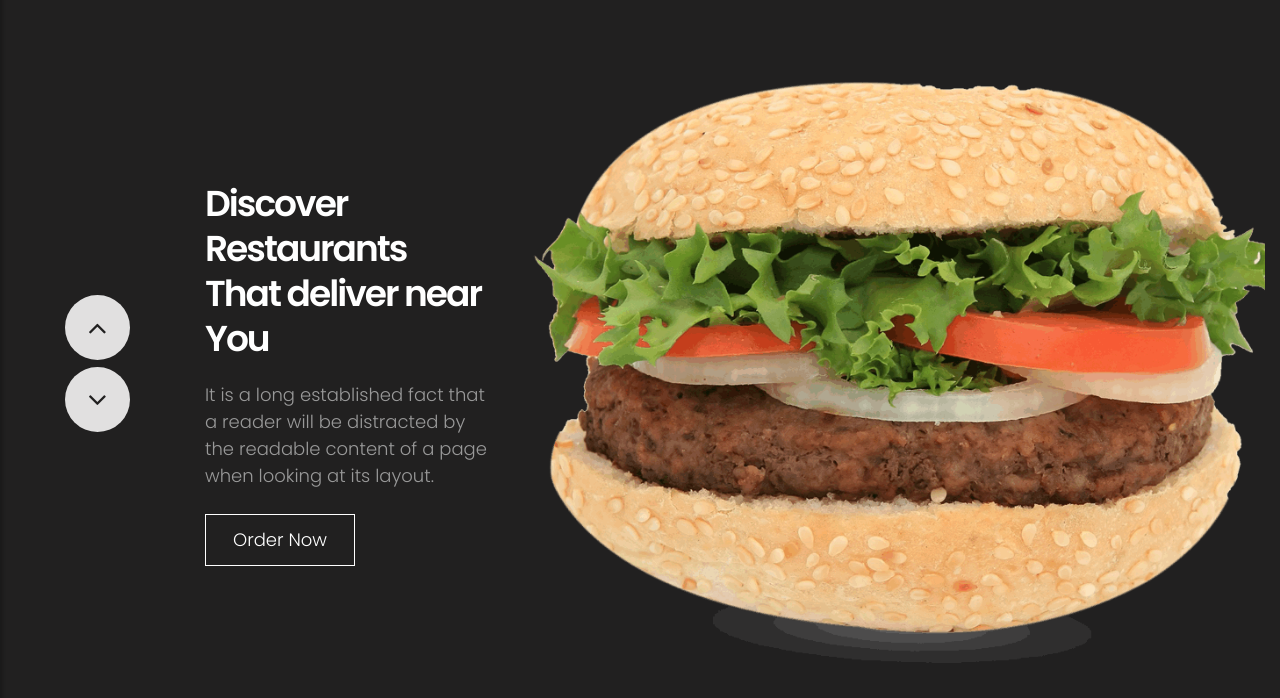
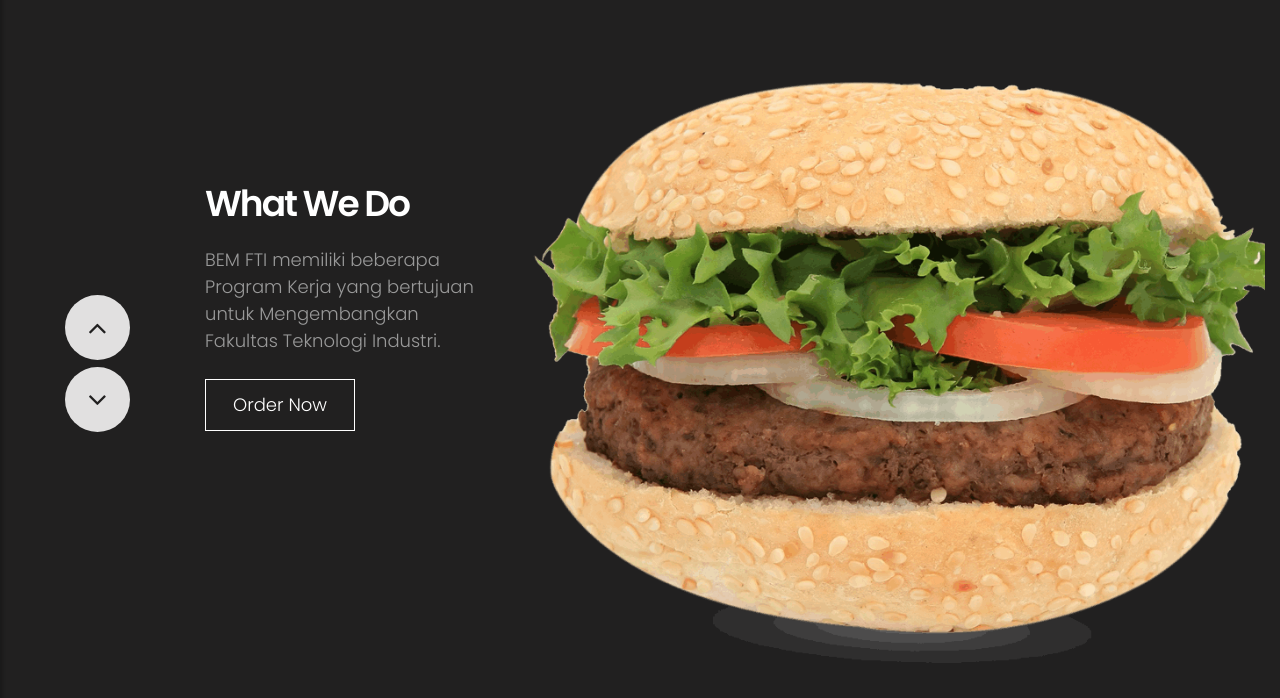
Before and after one commit to Bemftitrisakti/Bemftitrisakti.github.io, a plain HTML site: page index.html in a window 1280 px wide. Shown: the part 102-800 px from the top of the page. Drawn offline with Linux system fonts and the light colour scheme.

Commit message:
Update index.html

```diff
--- a/index.html
+++ b/index.html
@@ -113,9 +113,10 @@
                                     <div class="row">
                                         <div class="col-md-5">
                                             <div class="slider_cont">
-                                                <h3>BEM FTI<br>That deliver near You</h3>
-                                                <p>It is a long established fact that a reader will be distracted by the readable content of a page when looking at its layout.</p>
-                                                <a class="main_bt_border" href="#">Order Now</a>
+                                                <h3><span class="theme_color">BEM FTI</span>
+						<br>UNIVERSITAS TRISAKTI</h3>
+                                                <p>Badan Eksekutif Mahasiswa adalah suatu organisasi tingkat fakultas yang bertujuan untuk menyerap aspirasi dari mahasiswa dan mewujudkanya menjadi kenyataan.</p>
+                                                <a class="main_bt_border" href="about.html">Learn More</a>
                                             </div>
                                         </div>
                                         <div class="col-md-7">
@@ -129,8 +130,8 @@
                                     <div class="row">
                                         <div class="col-md-5">
                                             <div class="slider_cont">
-                                                <h3>Discover Restaurants<br>That deliver near You</h3>
-                                                <p>It is a long established fact that a reader will be distracted by the readable content of a page when looking at its layout.</p>
+                                                <h3>What We Do</h3>
+                                                <p>BEM FTI memiliki beberapa Program Kerja yang bertujuan untuk Mengembangkan Fakultas Teknologi Industri.</p>
                                                 <a class="main_bt_border" href="#">Order Now</a>
                                             </div>
                                         </div>
```
